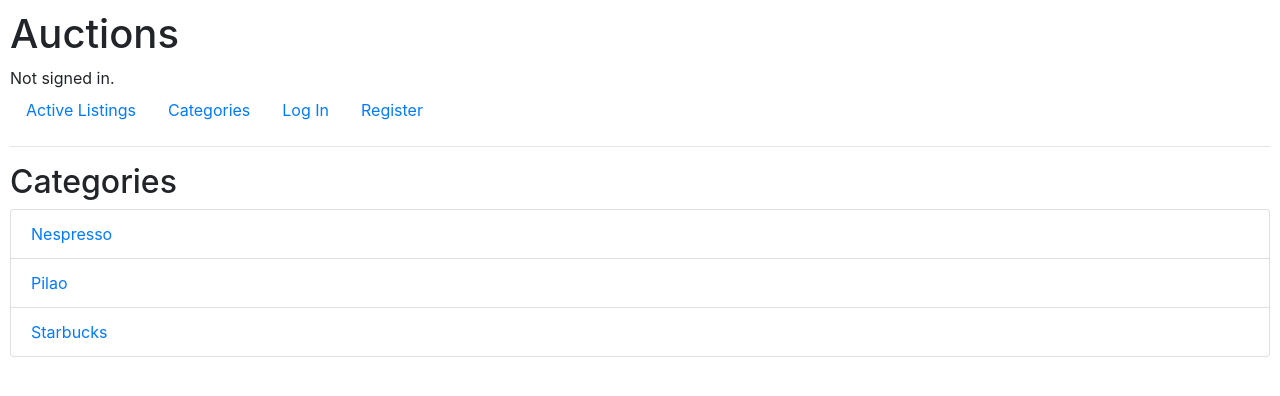
After one commit to vsoaresbruno/app-commerce, a Django app: page /categories in a window 1280 px wide. The commit adds this page. Shown: the top 396 px of the page. Run offline with Django 3.2, Linux system fonts and the light colour scheme; data comes from the database, SQL or seed files in the repository; both versions use the stored data as it was after the commit; some libraries are stand-ins or nearby versions.

Commit message:
feat(categories): - added categories section

```diff
--- /dev/null
+++ b/auctions/templates/auctions/categories.html
@@ -0,0 +1,12 @@
+{% extends "auctions/layout.html" %}
+
+{% block body %}
+<h2>Categories</h2>
+    <ul class="list-group">
+        {% for category in categories_list %}
+            <li class="list-group-item">
+                <a href="{% url 'listing_by_category' category.id %}">{{ category.name }}</a>
+            </li>
+        {% endfor %}
+    </ul>
+{% endblock %}
--- a/auctions/templates/auctions/create_listing.html
+++ b/auctions/templates/auctions/create_listing.html
@@ -26,8 +26,6 @@
             {{ form.product_name.errors }}
             {{ form.product_image }}
         </div>
-        <input type="hidden" name="listed_by" value="{{ user }}">
-
         <input type="submit" value="Submit">
     </form>
 {% endblock %}
--- a/auctions/templates/auctions/layout.html
+++ b/auctions/templates/auctions/layout.html
@@ -20,6 +20,9 @@
             <li class="nav-item">
                 <a class="nav-link" href="{% url 'index' %}">Active Listings</a>
             </li>
+            <li class="nav-item">
+                <a class="nav-link" href="{% url 'categories' %}">Categories</a>
+            </li>
             {% if user.is_authenticated %}
                 <li class="nav-item">
                     <a class="nav-link" href="{% url 'create_listing' %}">Create Listings</a>
--- a/auctions/templates/auctions/listing.html
+++ b/auctions/templates/auctions/listing.html
@@ -18,7 +18,7 @@
     <div>Category: {{listing.category}}</div>
     <h3>Comments</h3>
 
-    {{user}}
+    Listed by <strong>{{listing.listed_by}}</strong>
 
 </div>
 {% endblock %}
--- a/auctions/urls.py
+++ b/auctions/urls.py
@@ -9,7 +9,9 @@ urlpatterns = [
     path("logout", views.logout_view, name="logout"),
     path("register", views.register, name="register"),
     path("create/listing", views.create_listing, name="create_listing"),
-    path("listings/<int:id>", views.listings, name="listings")
+    path("listings/<int:id>", views.listings, name="listings"),
+    path("categories", views.categories, name="categories"),
+    path("category/<int:category_id>", views.listing_by_category, name="listing_by_category"),
 ]
 
 if settings.DEBUG:
--- a/auctions/views.py
+++ b/auctions/views.py
@@ -1,4 +1,5 @@
 from datetime import datetime
+from typing import List
 
 from django.contrib.auth import authenticate, login, logout
 from django.db import IntegrityError
@@ -26,6 +27,20 @@ def listings(request, id):
     return render(request, "auctions/listing.html", {
         "listing": listing,
         "current_price": price
+    })
+
+def categories(request):
+    categories_list = Category.objects.all().order_by('name')
+
+    return render(request, "auctions/categories.html", {
+        "categories_list": categories_list
+    })
+
+def listing_by_category(request, category_id):
+    listings_list = Listing.objects.all().filter(category=category_id)
+
+    return render(request, "auctions/index.html", {
+        "listings_list": listings_list
     })
 
 def login_view(request):
@@ -84,8 +99,7 @@ def create_listing(request):
         form = ListingForm(request.POST, request.FILES)
 
         if form.is_valid():
-            username = request.POST.get("listed_by")
-            user = User.objects.get(username=username)
+            user = request.user
             product_name = form.cleaned_data['product_name']
             product_description = form.cleaned_data['product_description']
             product_starting_bid = format(form.cleaned_data['product_starting_bid'], '.2f')
@@ -93,14 +107,20 @@ def create_listing(request):
             product_image = request.FILES.get('product_image', None)
             category = Category.objects.get(id=product_category)
             created_at = datetime.now()
-            listing = Listing(name=product_name, description=product_description, price=product_starting_bid,
-                                category=category, upload=product_image, created_at=created_at, listed_by=user)
-            listing.save()
-            # return HttpResponseRedirect('/thanks/')
+
+            try:
+                listing = Listing(name=product_name, description=product_description, price=product_starting_bid,
+                                    category=category, upload=product_image, created_at=created_at, listed_by=user)
+                listing.save()
+                #return HttpResponseRedirect('/thanks/')
+            except IntegrityError:
+                return render(request, 'auctions/create_listing.html', {
+                    "message": "Try Again"
+                })
     else:
         form = ListingForm()
 
     return render(request, 'auctions/create_listing.html', {
         'form': form,
         'categories': categories
-        })
+    })
```
Also changed, not shown: auctions/migrations/0007_auto_20200724_1446.py (added), auctions/migrations/0008_auto_20200728_0005.py (added), auctions/migrations/0009_listing_created_at.py (added), db.sqlite3.
